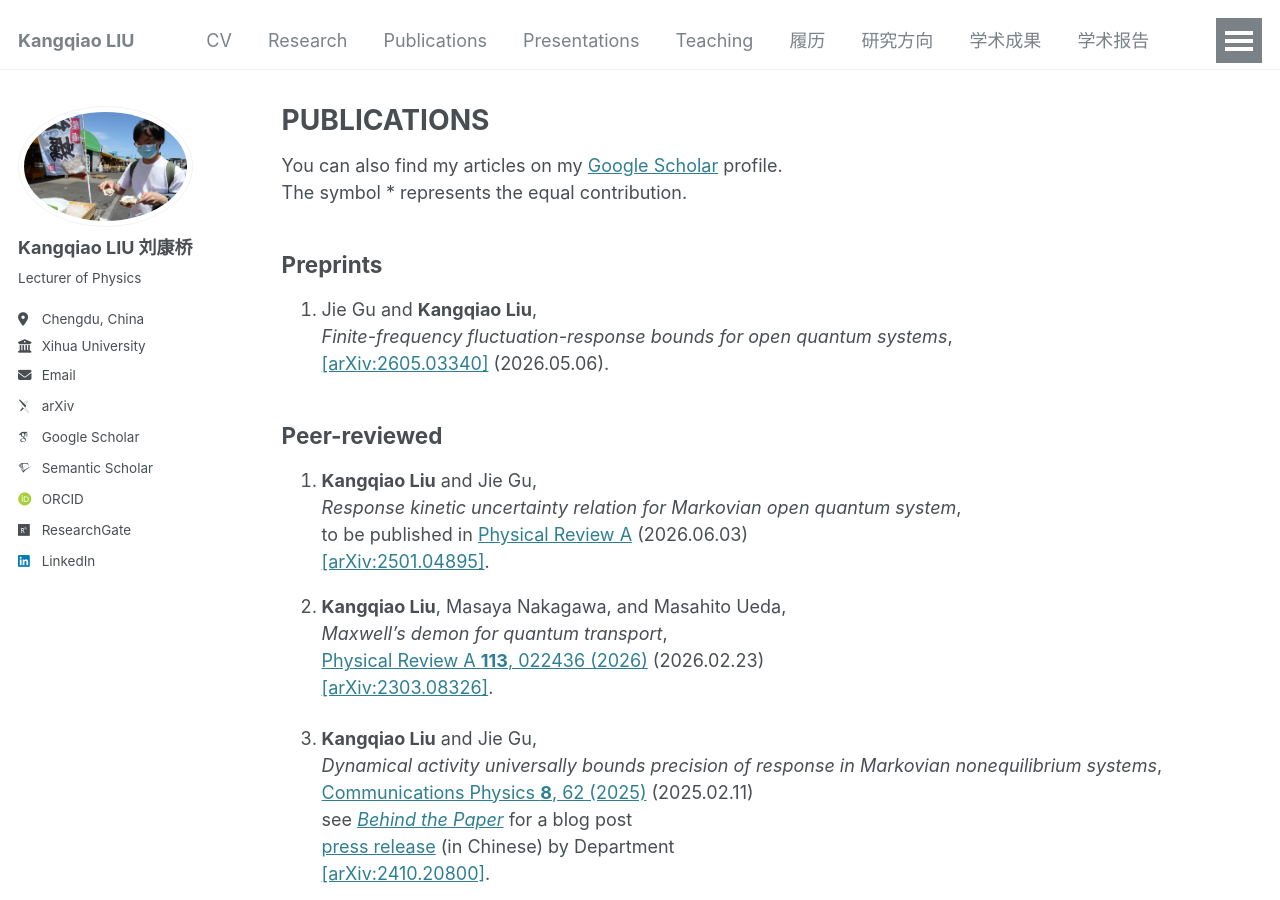
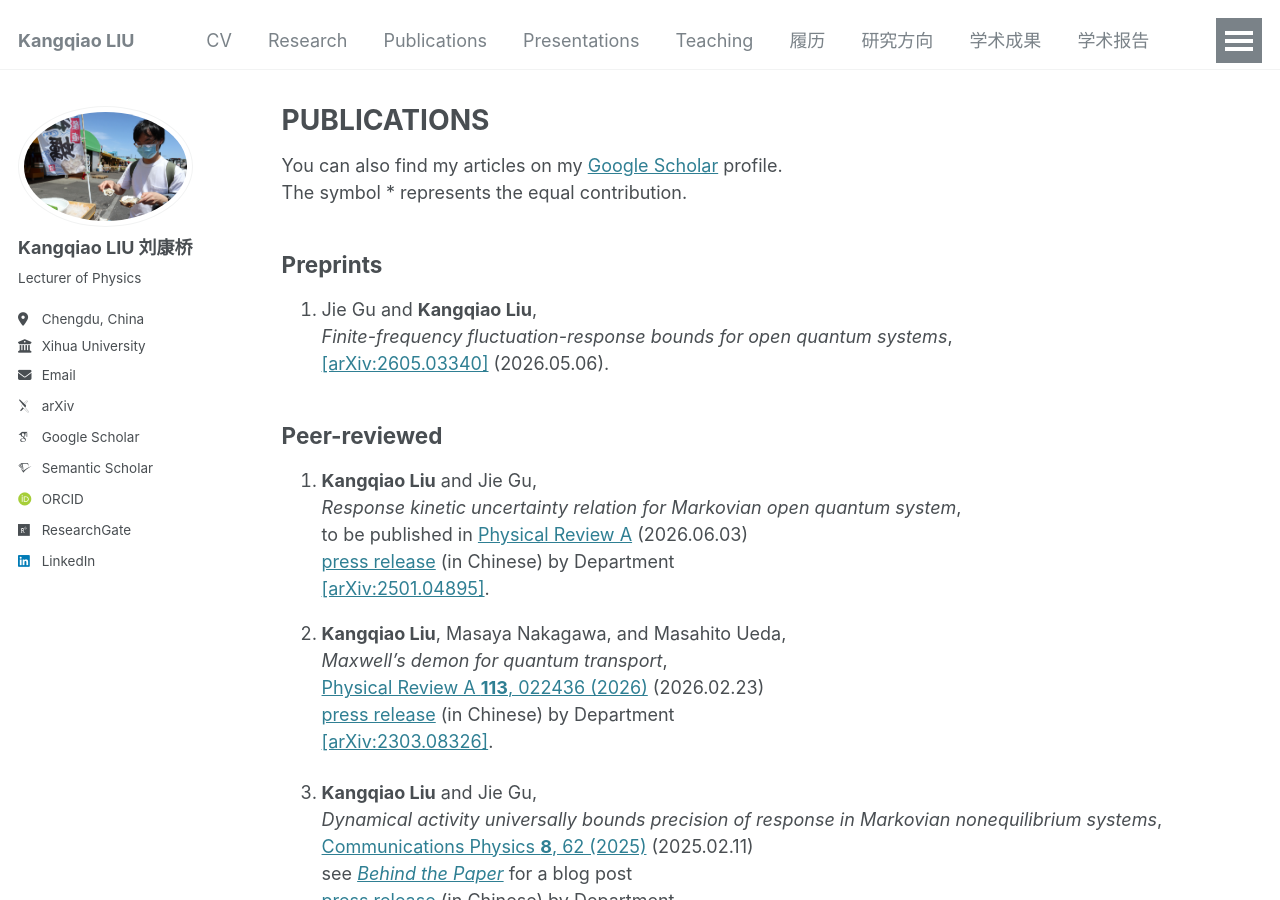
Before and after one commit to KangqiaoLiu/KangqiaoLiu.github.io, a Jekyll site: the page built from _pages/publications.md, in a window 1280 px wide and 900 px high. Built offline with Jekyll 4.4.1, drawn with Linux system fonts in a browser that asks for light colours; some web fonts are replaced.

Commit message:
Update publications.md

```diff
--- a/_pages/publications.md
+++ b/_pages/publications.md
@@ -21,10 +21,12 @@ The symbol \* represents the equal contribution.
 1. **Kangqiao Liu** and Jie Gu,<br />
   *Response kinetic uncertainty relation for Markovian open quantum system*,<br />
   to be published in [Physical Review A](https://journals.aps.org/pra/accepted/10.1103/ps1b-8l1x) (2026.06.03) <br />
+  [press release](https://lxy.xhu.edu.cn/b3/5a/c575a242522/page.htm) (in Chinese) by Department<br />
   [[arXiv:2501.04895]](https://arxiv.org/abs/2501.04895).
 2. **Kangqiao Liu**, Masaya Nakagawa, and Masahito Ueda,<br />
   *Maxwell's demon for quantum transport*,<br />
   [Physical Review A **113**, 022436 (2026)](https://journals.aps.org/pra/abstract/10.1103/rhvv-yd6w) (2026.02.23) <br />
+  [press release](https://lxy.xhu.edu.cn/b3/66/c575a242534/page.htm) (in Chinese) by Department<br />
   [[arXiv:2303.08326]](https://arxiv.org/abs/2303.08326).
 
 3. **Kangqiao Liu** and Jie Gu,<br />
```
